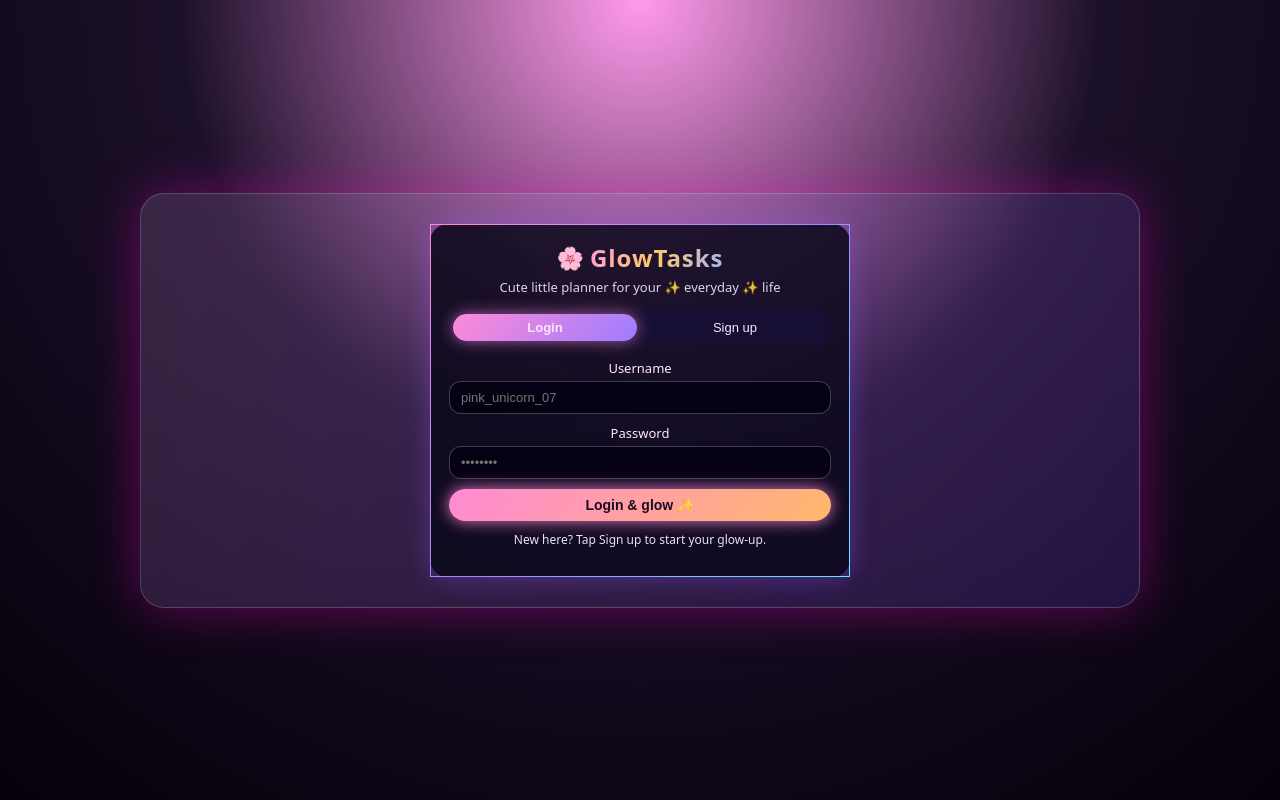
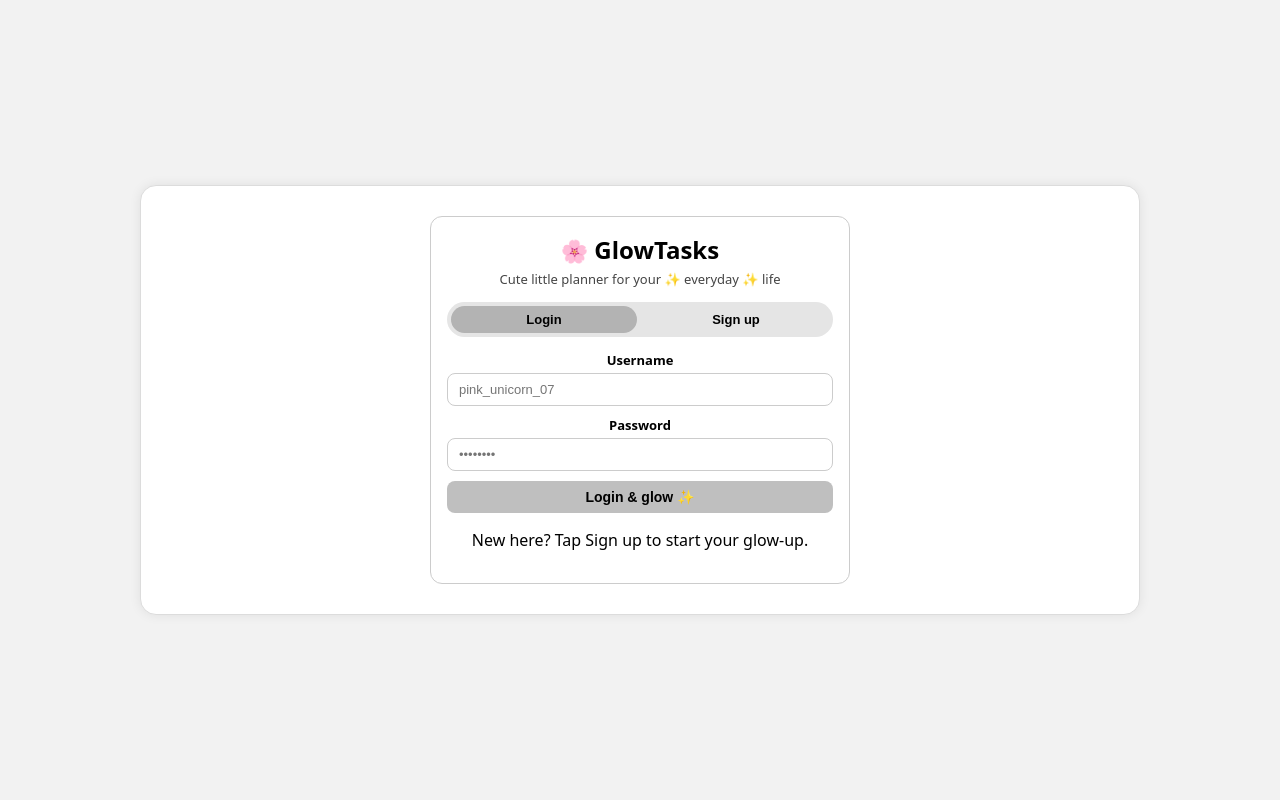
Before and after one commit to Satyam-Nayak/frontend, a React (Create React App) app: page / in a window 1280 px wide. Built offline with nearby package versions, Linux system fonts and the light colour scheme.

Commit message:
slightly chnages

```diff
--- a/src/App.css
+++ b/src/App.css
@@ -5,10 +5,9 @@
 
 body {
   margin: 0;
-  font-family: system-ui, -apple-system, BlinkMacSystemFont, "Segoe UI",
-    sans-serif;
-  background: radial-gradient(circle at top, #ff9aeb 0, #1b1029 45%, #050009 100%);
-  color: #fdfbff;
+  font-family: system-ui, -apple-system, BlinkMacSystemFont, "Segoe UI", sans-serif;
+  background: #f2f2f2; /* light gray */
+  color: #000000; /* black text */
 }
 
 .app-bg {
@@ -22,15 +21,10 @@ body {
 .app-glass {
   width: 100%;
   max-width: 1000px;
-  backdrop-filter: blur(18px);
-  background: linear-gradient(
-    135deg,
-    rgba(255, 182, 255, 0.15),
-    rgba(133, 76, 255, 0.18)
-  );
-  border-radius: 24px;
-  border: 1px solid rgba(255, 255, 255, 0.18);
-  box-shadow: 0 0 50px rgba(255, 0, 200, 0.35);
+  background: #ffffff;     /* white container */
+  border-radius: 16px;
+  border: 1px solid #dcdcdc;
+  box-shadow: 0 0 12px rgba(0, 0, 0, 0.08);
   padding: 18px;
 }
 
@@ -40,25 +34,31 @@ body {
 }
 
 .card {
-  border-radius: 18px;
-  padding: 16px 18px;
-  background: rgba(10, 7, 25, 0.85);
-  border: 1px solid rgba(255, 255, 255, 0.12);
-  box-shadow: 0 0 25px rgba(152, 87, 255, 0.4);
+  border-radius: 12px;
+  padding: 16px;
+  background: #fafafa;
+  border: 1px solid #ddd;
+  box-shadow: none;
 }
 
 .neon-border {
-  border-image: linear-gradient(135deg, #ff8ad6, #9a8cff, #61e7ff) 1;
+  border-image: none;
+  border: 1px solid #ccc;
 }
 
 .btn {
-  border-radius: 999px;
-  padding: 8px 16px;
+  border-radius: 8px;
+  padding: 8px 14px;
   border: none;
   cursor: pointer;
-  font-weight: 600;
+  font-weight: bold;
   font-size: 14px;
-  transition: transform 0.13s ease, box-shadow 0.13s ease, background 0.13s;
+  background: #e0e0e0;
+  color: #000000;
+}
+
+.btn:hover {
+  background: #d5d5d5;
 }
 
 .btn:active {
@@ -71,22 +71,22 @@ body {
   flex-direction: column;
   font-size: 13px;
   gap: 4px;
-  color: #ffe9ff;
+  color: #000000;
+  font-weight: bold;
 }
 
 .input {
-  border-radius: 12px;
+  border-radius: 8px;
   padding: 8px 11px;
-  border: 1px solid rgba(255, 255, 255, 0.24);
-  background: rgba(6, 0, 18, 0.9);
-  color: #fdfbff;
+  border: 1px solid #cccccc;
+  background: #ffffff;
+  color: #000000;
   font-size: 13px;
-  outline: none;
 }
 
 .input:focus {
-  border-color: #ff96dd;
-  box-shadow: 0 0 12px rgba(255, 150, 221, 0.7);
+  border-color: #999;
+  box-shadow: 0 0 4px rgba(150, 150, 150, 0.4);
 }
 
 .textarea {
@@ -103,36 +103,12 @@ body {
 }
 
 .auth-card {
+  max-width: 420px;
   width: 100%;
-  max-width: 420px;
   text-align: center;
   position: relative;
   overflow: hidden;
-}
-
-.auth-card::before {
-  content: "";
-  position: absolute;
-  inset: -40%;
-  background: conic-gradient(
-    from 180deg,
-    rgba(255, 183, 244, 0.15),
-    rgba(151, 117, 255, 0.2),
-    rgba(119, 213, 255, 0.15),
-    transparent
-  );
-  animation: spinGlow 14s linear infinite;
-  opacity: 0.7;
-  z-index: -1;
-}
-
-@keyframes spinGlow {
-  0% {
-    transform: rotate(0deg);
-  }
-  100% {
-    transform: rotate(360deg);
-  }
+  background: #ffffff;
 }
 
 .logo-text {
@@ -150,17 +126,13 @@ body {
 .logo-title {
   font-size: 24px;
   font-weight: 800;
-  letter-spacing: 0.04em;
-  background: linear-gradient(120deg, #ff9adf, #ffc96b, #9fb4ff);
-  -webkit-background-clip: text;
-  color: transparent;
+  color: #000000;
 }
 
 .logo-subtitle {
   margin: 0 0 14px;
   font-size: 13px;
-  color: #f6e6ff;
-  opacity: 0.9;
+  color: #444;
 }
 
 .auth-tabs {
@@ -168,7 +140,7 @@ body {
   gap: 6px;
   padding: 4px;
   border-radius: 999px;
-  background: rgba(23, 17, 53, 0.9);
+  background: #e5e5e5;
   margin-bottom: 14px;
 }
 
@@ -178,15 +150,14 @@ body {
   border-radius: 999px;
   border: none;
   background: transparent;
-  color: #f9e8ff;
+  color: #000;
   font-size: 13px;
   cursor: pointer;
+  font-weight: bold;
 }
 
 .tab.active {
-  background: linear-gradient(135deg, #ff8ad6, #9c7dff);
-  box-shadow: 0 0 16px rgba(255, 138, 214, 0.6);
-  font-weight: 600;
+  background: #b3b3b3;
 }
 
 .auth-form {
@@ -197,35 +168,26 @@ body {
 }
 
 .primary-btn {
-  background: linear-gradient(135deg, #ff8ad6, #ffb86b);
-  color: #1c0b22;
-  box-shadow: 0 0 16px rgba(255, 138, 214, 0.9);
+  background: #bfbfbf;
+  color: #000;
+  font-weight: bold;
 }
 
 .primary-btn:hover {
-  box-shadow: 0 0 22px rgba(255, 190, 250, 1);
-  transform: translateY(-1px);
-}
-
-.auth-hint {
-  margin-top: 8px;
-  font-size: 12px;
-  color: #f0ddff;
+  background: #a6a6a6;
 }
 
 /* Badges */
 .badge {
   padding: 5px 8px;
-  border-radius: 999px;
-  font-size: 11px;
-  display: inline-flex;
-  align-items: center;
-  gap: 4px;
+  border-radius: 6px;
+  font-size: 12px;
+  font-weight: bold;
 }
 
 .error-badge {
-  background: rgba(255, 90, 141, 0.2);
-  color: #ffccd6;
+  background: #ffd6d6;
+  color: #a30000;
 }
 
 /* ===== Dashboard ===== */
@@ -239,29 +201,30 @@ body {
   display: flex;
   justify-content: space-between;
   align-items: center;
-  gap: 10px;
 }
 
 .dashboard-title {
   margin: 4px 0 0;
   font-size: 20px;
+  color: #000;
+  font-weight: bold;
 }
 
 .welcome-text {
   margin: 0;
   font-size: 14px;
-  color: #ffd6ff;
+  color: #444;
+  font-weight: bold;
 }
 
 .ghost-btn {
-  background: rgba(18, 10, 40, 0.9);
-  color: #ffd8f6;
-  border: 1px solid rgba(255, 217, 255, 0.4);
-  box-shadow: 0 0 10px rgba(141, 115, 255, 0.7);
+  background: #dddddd;
+  color: #000;
+  border: 1px solid #c3c3c3;
 }
 
 .ghost-btn:hover {
-  background: rgba(37, 18, 82, 0.98);
+  background: #c9c9c9;
 }
 
 /* Stats */
@@ -274,40 +237,23 @@ body {
 .stat-card {
   flex: 1;
   min-width: 130px;
-  border-radius: 16px;
+  border-radius: 12px;
   padding: 10px 12px;
-  background: radial-gradient(circle at top left, #ffcdf7 0, #261040 55%);
-  border: 1px solid rgba(255, 255, 255, 0.12);
-}
-
-.stat-pink {
-  background: radial-gradient(circle at top, #ffbdf0 0, #2a0b37 60%);
-}
-
-.stat-purple {
-  background: radial-gradient(circle at top, #d4c3ff 0, #1b123c 60%);
-}
-
-.stat-blue {
-  background: radial-gradient(circle at top, #c8f5ff 0, #061f3e 60%);
+  background: #e9e9e9;
+  border: 1px solid #c5c5c5;
 }
 
 .stat-label {
   font-size: 12px;
-  color: #f9e4ff;
+  color: #333;
+  font-weight: bold;
 }
 
 .stat-value {
-  display: flex;
-  align-items: center;
-  gap: 4px;
   margin-top: 4px;
   font-size: 19px;
-  font-weight: 700;
-}
-
-.stat-emoji {
-  font-size: 16px;
+  font-weight: bold;
+  color: #000;
 }
 
 /* Add task card */
@@ -318,6 +264,8 @@ body {
 .section-title {
   margin: 0 0 8px;
   font-size: 16px;
+  font-weight: bold;
+  color: #000;
 }
 
 .add-form {
@@ -335,8 +283,6 @@ body {
   display: flex;
   justify-content: space-between;
   align-items: center;
-  gap: 8px;
-  margin-bottom: 6px;
 }
 
 .filter-chips {
@@ -346,46 +292,19 @@ body {
 
 .chip {
   border-radius: 999px;
-  border: 1px solid rgba(255, 255, 255, 0.2);
   padding: 4px 10px;
   font-size: 11px;
-  background: rgba(11, 4, 35, 0.9);
-  color: #f8e8ff;
+  background: #e0e0e0;
+  border: 1px solid #c7c7c7;
   cursor: pointer;
-}
-
-.chip-all {
-  border-color: rgba(172, 124, 255, 0.7);
-}
-
-.chip-todo {
-  border-color: rgba(255, 189, 122, 0.7);
-}
-
-.chip-done {
-  border-color: rgba(175, 255, 214, 0.7);
+  color: #000;
+  font-weight: bold;
 }
 
 .chip-active {
-  box-shadow: 0 0 10px rgba(255, 210, 255, 1);
+  background: #bfbfbf;
 }
 
-.chip-active.chip-all {
-  background: linear-gradient(135deg, #9a7bff, #ffd5ff);
-  color: #1a0a24;
-}
-
-.chip-active.chip-todo {
-  background: linear-gradient(135deg, #ffb56b, #ffe3ff);
-  color: #201006;
-}
-
-.chip-active.chip-done {
-  background: linear-gradient(135deg, #9cffd9, #f4ffff);
-  color: #012218;
-}
-
-/* Task cards */
 .tasks-list {
   display: flex;
   flex-direction: column;
@@ -394,97 +313,89 @@ body {
 
 .task-card {
   padding: 10px 11px;
+  background: #ffffff;
+  border: 1px solid #cccccc;
+  border-radius: 10px;
 }
 
 .task-todo {
-  background: rgba(13, 7, 40, 0.9);
+  background: #ffffff;
 }
 
 .task-done {
-  background: rgba(14, 40, 26, 0.85);
-  border-color: rgba(158, 255, 205, 0.7);
+  background: #e2ffe6;
+  border-color: #88d89a;
 }
 
 .task-main {
   display: flex;
   align-items: center;
   gap: 8px;
-  margin-bottom: 6px;
 }
 
 .task-checkbox {
-  width: 18px;
-  height: 18px;
-  accent-color: #ff8ad6;
+  width: 16px;
+  height: 16px;
 }
 
 .task-title-input {
   flex: 1;
   background: transparent;
   border: none;
-  border-bottom: 1px dashed rgba(255, 255, 255, 0.3);
-  color: #fff9ff;
+  border-bottom: 1px solid #ccc;
+  color: #000;
   font-size: 14px;
   outline: none;
+  font-weight: bold;
 }
 
 .task-title-done {
   text-decoration: line-through;
-  color: #cbffd7;
-  opacity: 0.9;
+  color: #4d4d4d;
 }
 
 .task-desc-input {
   width: 100%;
-  border-radius: 10px;
-  border: 1px solid rgba(255, 255, 255, 0.16);
-  background: rgba(7, 5, 24, 0.9);
+  border-radius: 6px;
+  border: 1px solid #ccc;
+  background: #f7f7f7;
   padding: 6px 8px;
   font-size: 12px;
-  color: #fef4ff;
+  color: #000;
   resize: vertical;
-  outline: none;
-}
-
-.task-desc-input:focus {
-  border-color: #ffb3f1;
 }
 
 .task-footer {
   margin-top: 6px;
   display: flex;
   justify-content: space-between;
-  align-items: center;
-  gap: 8px;
 }
 
 .task-date {
   font-size: 11px;
-  color: #e7dcff;
-  opacity: 0.8;
+  color: #444;
 }
 
-/* Small buttons */
 .small {
   padding: 4px 10px;
   font-size: 11px;
+  font-weight: bold;
 }
 
 .danger-btn {
-  background: rgba(255, 111, 164, 0.15);
-  color: #ffd5e6;
-  border: 1px solid rgba(255, 149, 203, 0.7);
+  background: #ffe0e0;
+  color: #a10000;
+  border: 1px solid #ffb3b3;
 }
 
 .danger-btn:hover {
-  background: rgba(255, 91, 149, 0.35);
+  background: #ffcccc;
 }
 
-/* Empty text */
+/* Empty */
 .empty-text {
   font-size: 13px;
-  color: #ffe9ff;
-  opacity: 0.9;
+  color: #444;
   font-style: italic;
 }
 
```
Also changed, not shown: src/components/TaskDashboard.js (+36 -26 lines).
